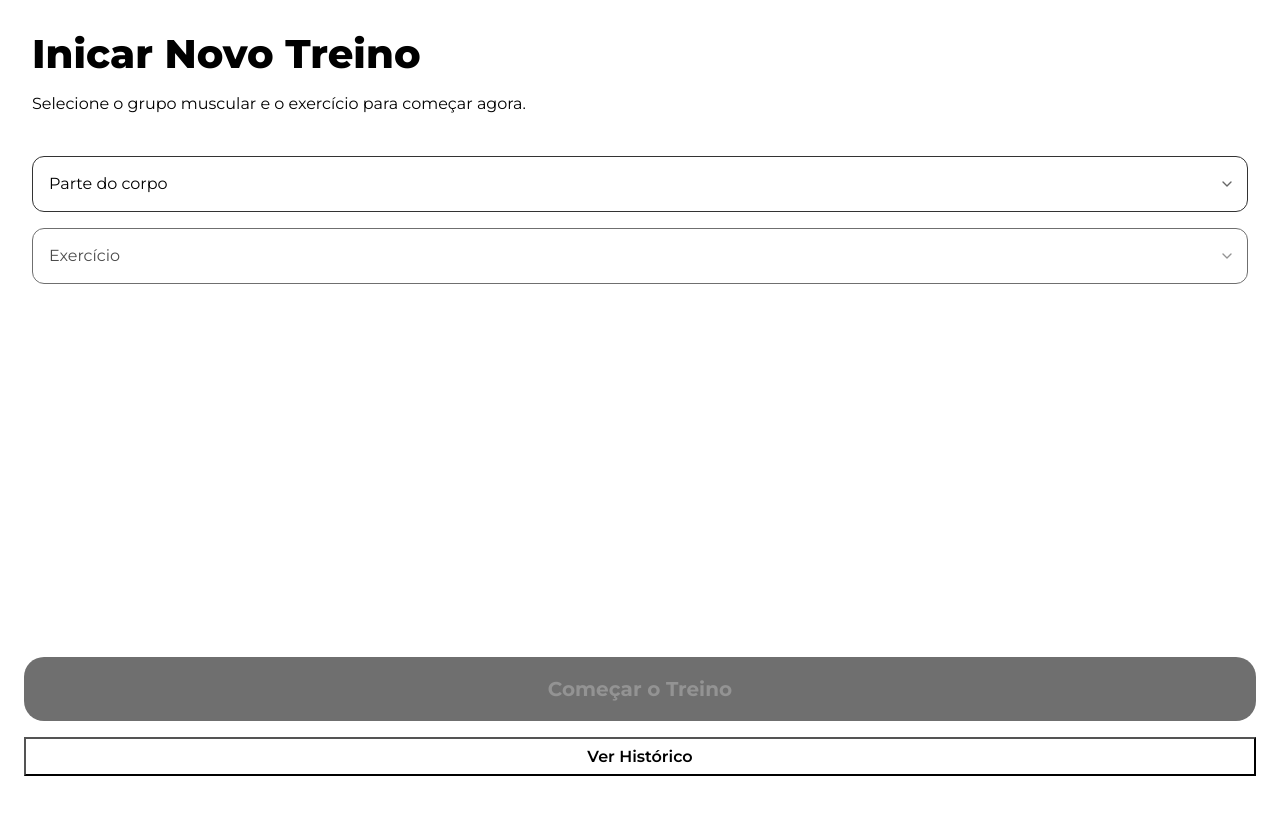
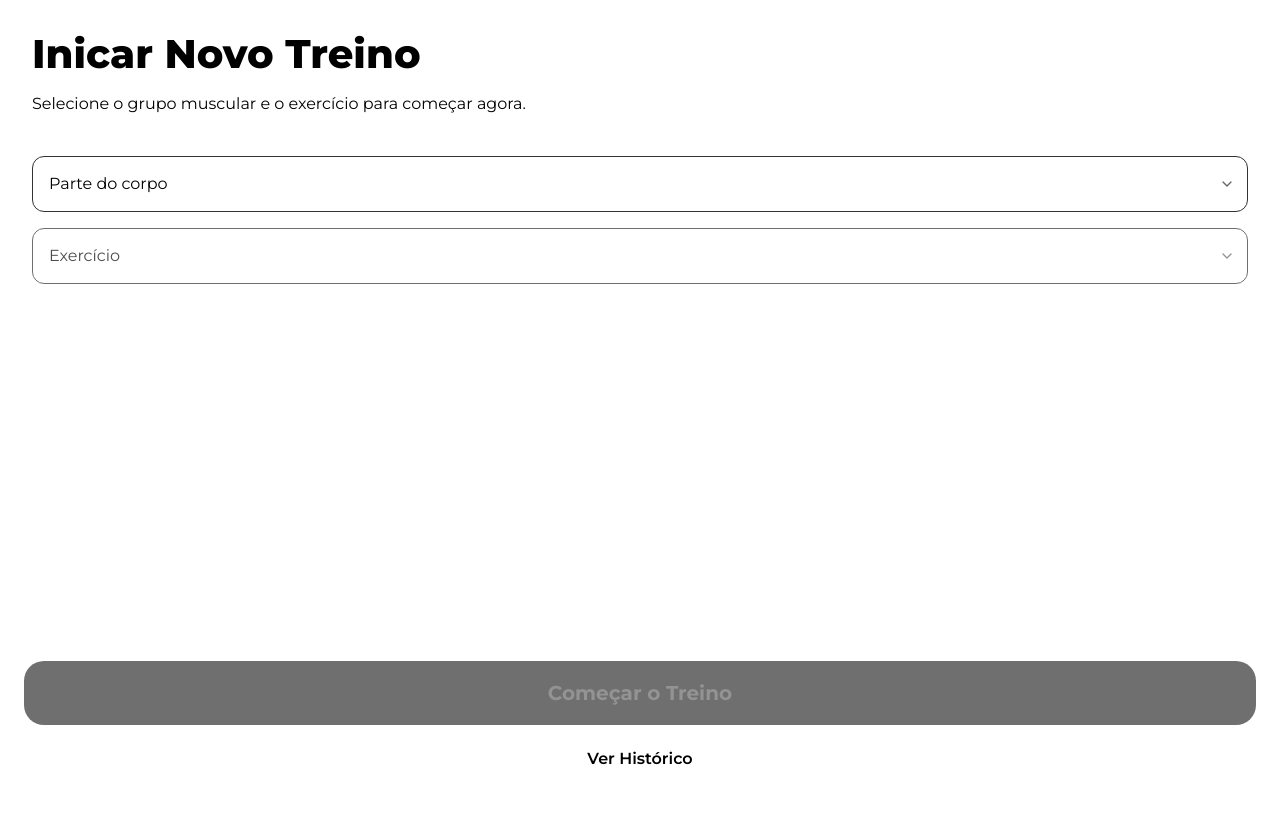
Before and after one commit to felipeands/gym-timer, a React (Create React App) app: page / in a window 1280 px wide. Built offline with nearby package versions, Linux system fonts and the light colour scheme.

Commit message:
style: update white buttons

```diff
--- a/src/screens/EndCycle/index.tsx
+++ b/src/screens/EndCycle/index.tsx
@@ -296,6 +296,7 @@ const TextButton = styled.button`
   font-size: 1rem;
   margin-top: 16px;
   font-weight: 600;
+  border: none;
 `
 
 const CompletedExercisesList = styled.div`
--- a/src/screens/EndTraining/index.tsx
+++ b/src/screens/EndTraining/index.tsx
@@ -204,4 +204,5 @@ const TextButton = styled.button`
   color: var(--secondary-color);
   padding: 16px;
   font-size: 1rem;
+  border: none;
 `
--- a/src/screens/NewTraining/index.tsx
+++ b/src/screens/NewTraining/index.tsx
@@ -65,6 +65,7 @@ const HistoryButton = styled.button`
   width: 100%;
   padding: 8px;
   font-size: 1rem;
+  border: none;
 `
 
 const MainContent = styled.main`
```
